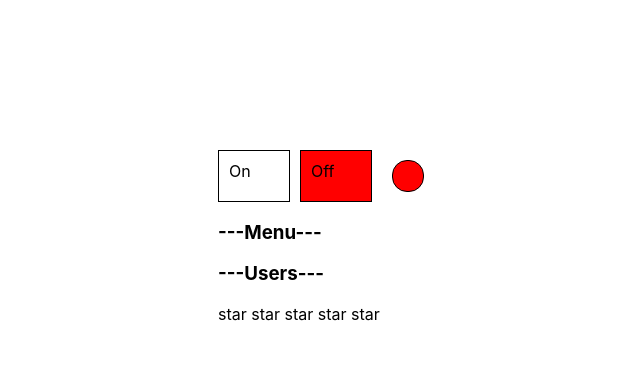
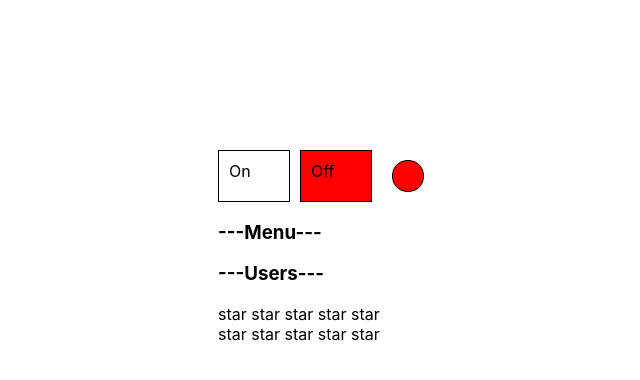
Before and after one commit to Elena-it-code/react_kabzda_kak_podrobno, a React (Create React App) app: page / in a window 1280 px wide. Shown: the top 380 px of the page, without its empty margins (222-862 px from the left). Built offline with nearby package versions, Linux system fonts and the light colour scheme.

Commit message:
Add component Rating.tsx (Example with star)

```diff
--- a/src/App.tsx
+++ b/src/App.tsx
@@ -1,19 +1,24 @@
-import React from 'react';
+import React, {useState} from 'react';
 import './App.css';
 import {OnOff} from "./On/OnOff";
 import {UnControlAccordion} from "./UnControlAccordion/UnControlAccordion";
 import {UnControlRating} from "./UnControlRating/UnControlRating";
+import {Rating, RatingValueType} from "./Rating/Rating";
 
 
 function App() {
+
+    let [ratingValue, setRatingValue] = useState<RatingValueType>(0)
+
     return (
         <div className="App">
-           <OnOff />
+            <OnOff/>
             <UnControlAccordion titleValue={'Menu'}/>
             <UnControlAccordion titleValue={'Users'}/>
-            <UnControlRating />
+            <UnControlRating/>
+            <Rating value={ratingValue} onClick={setRatingValue}/>
 
-           {/*<OnOff on={false}/>
+            {/*<OnOff on={false}/>
            <OnOff on={true}/>*/}
         </div>
     );
--- /dev/null
+++ b/src/Rating/Rating.tsx
@@ -0,0 +1,39 @@
+
+export type RatingValueType = 0 | 1 | 2 | 3 | 4 | 5;
+
+type RatingPropsType = {
+    value: RatingValueType
+    onClick: (value:RatingValueType) => void
+}
+
+
+export function Rating(props:RatingPropsType){
+
+    return (
+        <div>
+            <Star selected={props.value > 0} onClick={props.onClick} value={1}/>
+            <Star selected={props.value > 1} onClick={props.onClick} value={2}/>
+            <Star selected={props.value > 2} onClick={props.onClick} value={3}/>
+            <Star selected={props.value > 3} onClick={props.onClick} value={4}/>
+            <Star selected={props.value > 4} onClick={props.onClick} value={5}/>
+        </div>
+    )
+}
+
+type StarPropsType = {
+    selected: boolean
+    value: RatingValueType
+    onClick:(value: RatingValueType) => void
+}
+export function Star(props:StarPropsType){
+    return <span onClick={()=>{props.onClick(props.value)}}>
+        {props.selected ? <b>star </b> : 'star '}
+    </span>
+
+    // самая простая запись:
+    // if(props.selected === true){
+    // return <span><b>star</b></span>
+    // } else{
+    // return <span>star</span>
+    // }
+}
```
